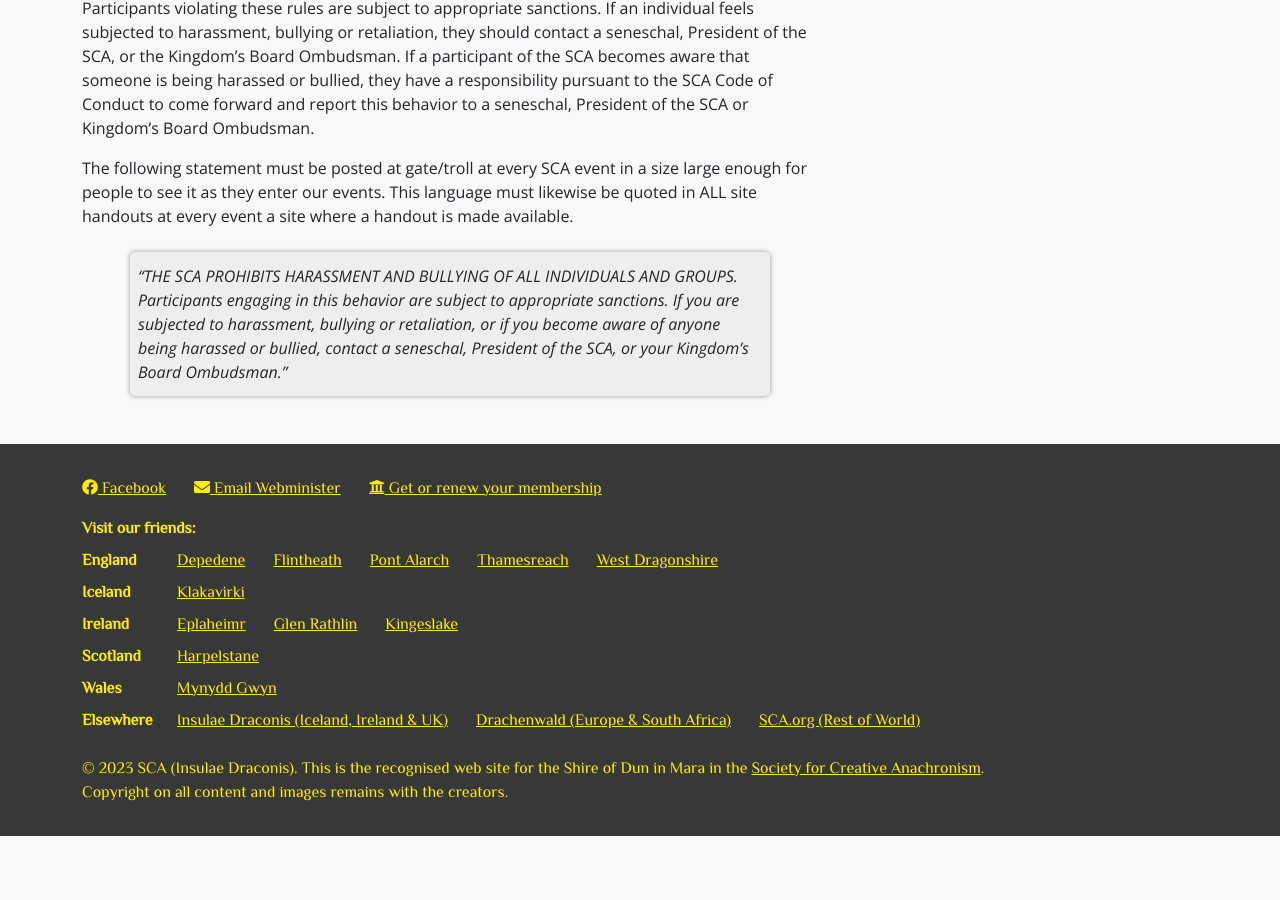
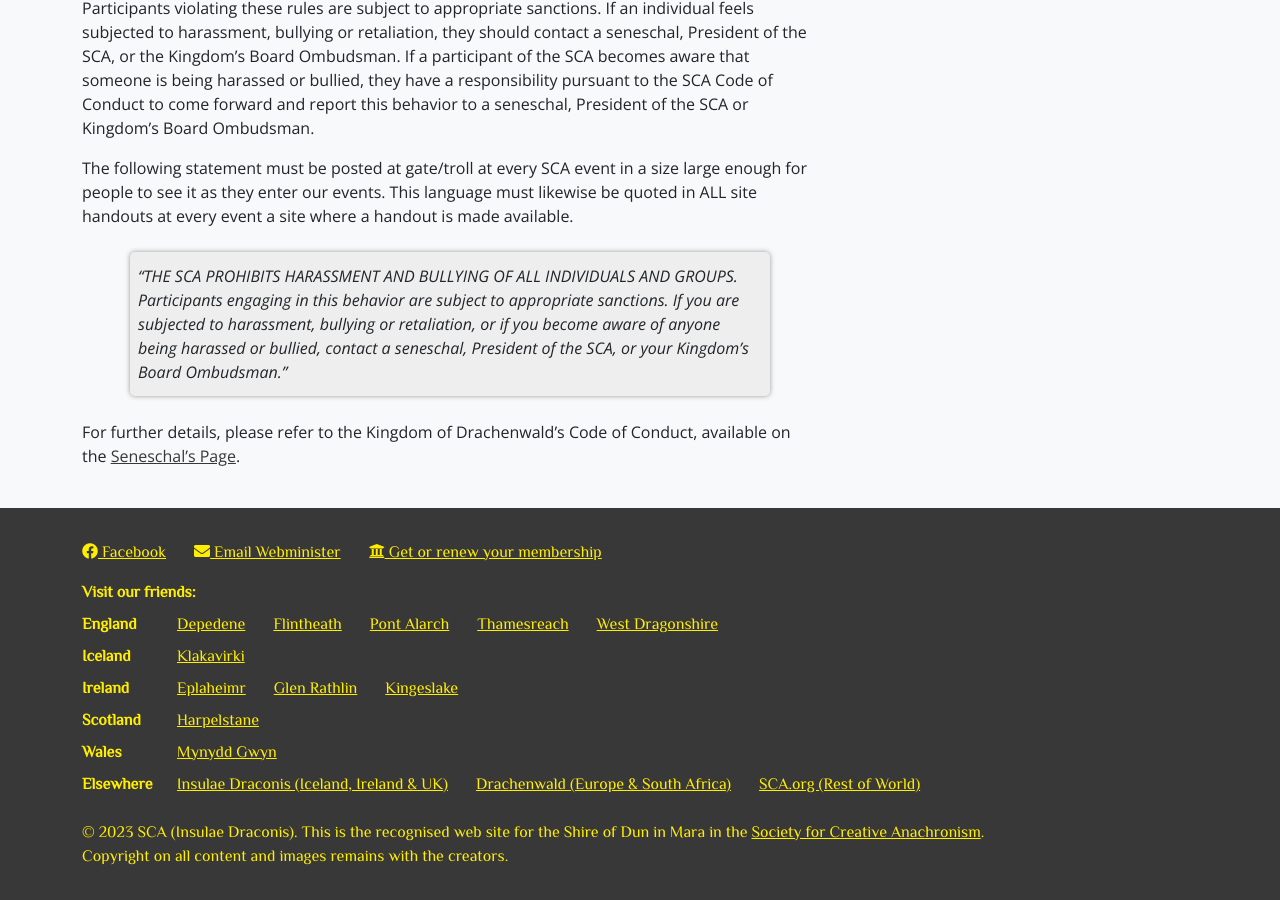
Before and after one commit to drachenwald/dun-in-mara, a Jekyll site: the page built from about/conduct.md, in a window 1280 px wide and 900 px high, scrolled down 828 px. Built offline with Jekyll 4.4.1, drawn with Linux system fonts in a browser that asks for light colours; comment, search, counter and statistics services are not loaded; before the commit the page ends 1664 px from its top, so only the background shows below that.

Commit message:
Code of conduct links.

```diff
--- a/about/conduct.md
+++ b/about/conduct.md
@@ -31,3 +31,5 @@ The following statement must be posted at gate/troll at every SCA event in a siz
 > If you are subjected to harassment, bullying or retaliation, or if you become aware
 > of anyone being harassed or bullied, contact a seneschal, President of the SCA, or
 > your Kingdom’s Board Ombudsman."
+
+For further details, please refer to the Kingdom of Drachenwald's Code of Conduct, available on the [Seneschal's Page](https://drachenwald.sca.org/offices/seneschal/).
```
Also changed, not shown: about/inclusivity.md (+1 -1 lines).
